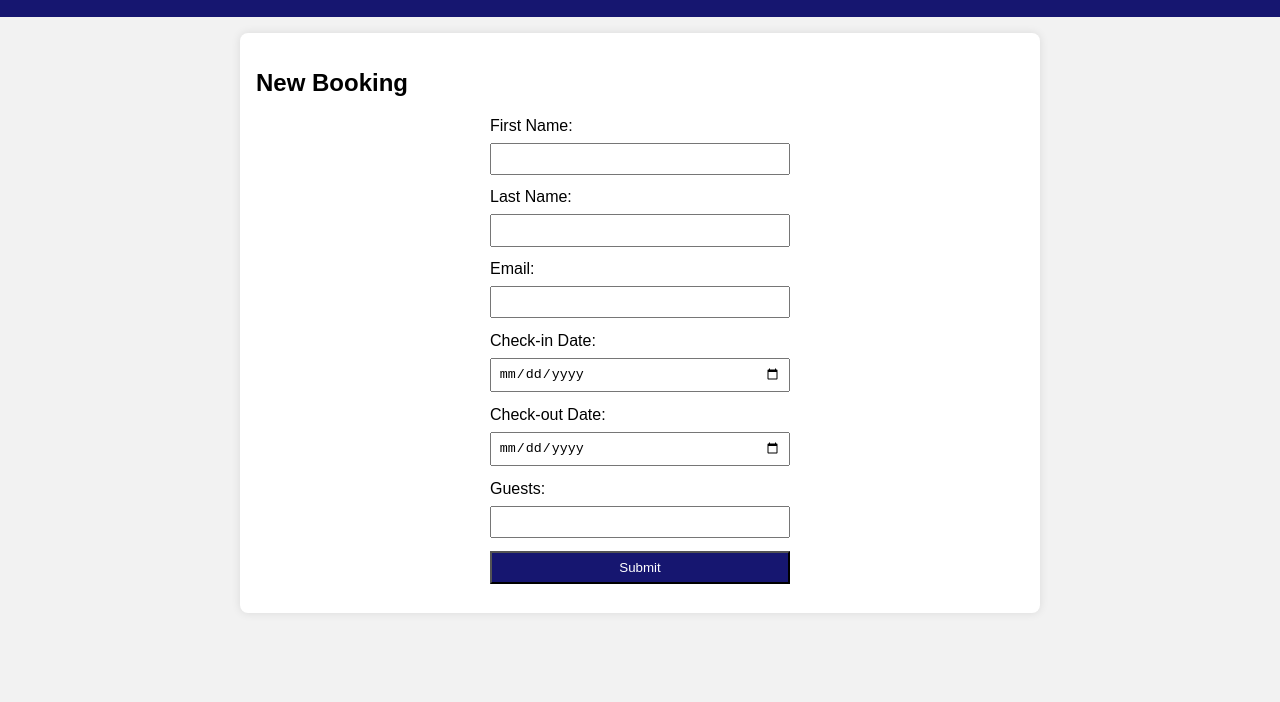
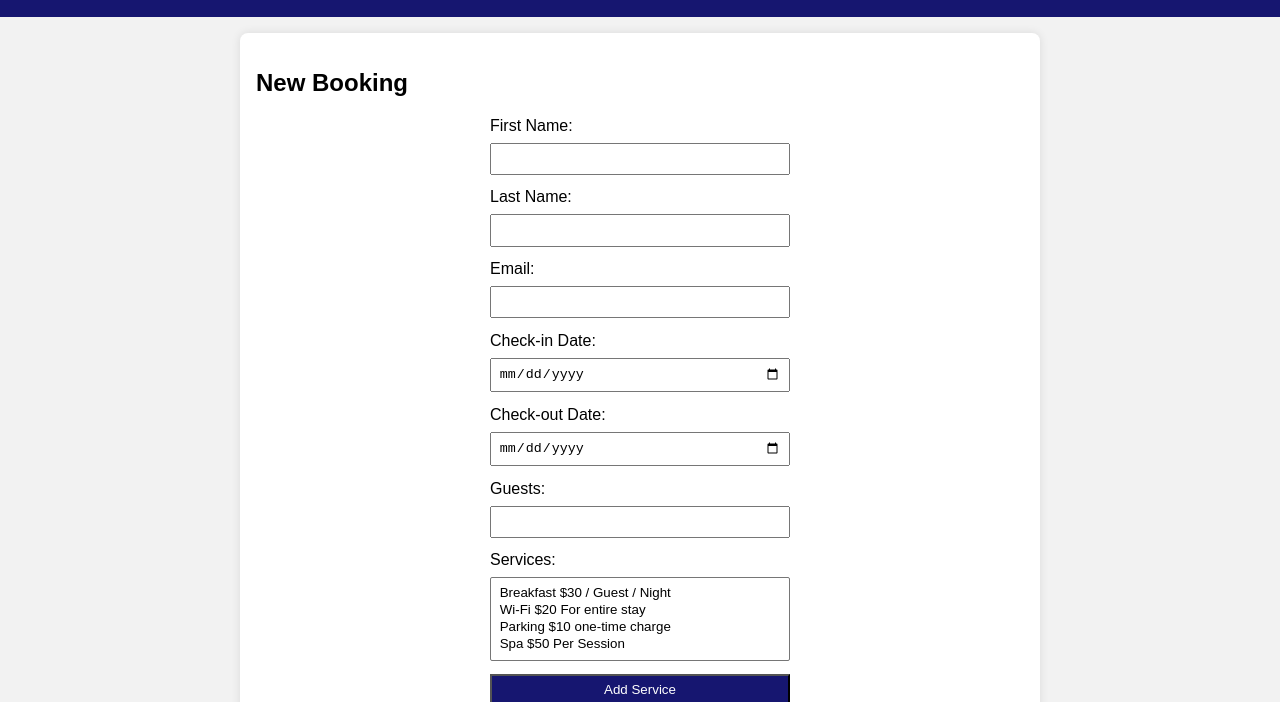
Before and after one commit to Yamini-hari/Hote_Management_SRH_SDP, a plain HTML site: page booking.html in a window 1280 px wide. Shown: the part 95-797 px from the top of the page. Drawn offline with Linux system fonts and the light colour scheme.

Commit message:
services added

```diff
--- a/booking.html
+++ b/booking.html
@@ -98,7 +98,27 @@
 
                 <label for="guests">Guests:</label>
                 <input type="number" id="guests" name="guests" required>
+
+                <label for="Services">Services:</label>
+                <select id="Services" name="Services" multiple>
+                    <option value="breakfast">Breakfast $30 / Guest / Night </option>
+                    <option value="wifi">Wi-Fi $20 For entire stay</option>
+                    <option value="parking">Parking $10 one-time charge</option>
+                    <option value="spa">Spa $50 Per Session</option>
+                </select>
+
+<button type="button" onclick="addService()">Add Service</button>
+
+<div id="selectedServices">
+    <h3>Selected Services:</h3>
+    <ul id="servicesList"></ul>
+</div>
+
                 <button type="submit">Submit</button>
+
+
+
+
             </form>
         </section>
 
@@ -106,19 +126,43 @@
             <h2>Booking Overview</h2>
             <p id="overviewName"></p>
             <p id="overviewDate"></p>
-            <p id="overviewService"></p>
+            <p id="overviewServices"></p>
             <button onclick="confirmBooking()">Confirm Booking</button>
         </section>
+
+
 
     </div>
 
     <script>
-         document.addEventListener('DOMContentLoaded', function () {
-        // Set the min attribute for check-in date to the current date
-        const currentDate = new Date().toISOString().split('T')[0];
-        document.getElementById('checkInDate').min = currentDate;
+   function addService() {
+    // Get the selected services from the dropdown
+    const servicesDropdown = document.getElementById('Services');
+    const selectedServices = [...servicesDropdown.selectedOptions].map(option => option.value);
+
+    // Display the selected services
+    const servicesList = document.getElementById('servicesList');
+
+    // Clear the existing list
+    servicesList.innerHTML = '';
+
+    // Add the selected services to the list
+    selectedServices.forEach(Service => {
+        const listItem = document.createElement('li');
+        listItem.textContent = Service;
+        servicesList.appendChild(listItem);
     });
 
+    // Log selected services to console for debugging
+    console.log('Selected Services:', selectedServices);
+
+    // Clear the selected options in the dropdown
+    selectedServices.forEach(Service => {
+        // Remove the selected options from the dropdown
+        const optionToRemove = servicesDropdown.querySelector(`[value="${Service}"]`);
+        optionToRemove.selected = false;
+    });
+}
     function setCheckoutMin() {
         // Set the min attribute for check-out date based on check-in date
         const checkInDate = document.getElementById('checkInDate').value;
@@ -136,6 +180,13 @@
     const checkOutDate = document.getElementById('checkOutDate').value;
     const guests = document.getElementById('guests').value;
 
+    // Get selected services
+    const servicesDropdown = document.getElementById('Services');
+    const selectedServices = [...servicesDropdown.selectedOptions].map(option => option.value);
+
+    // Log selected services to console for debugging
+    console.log('Selected Services:', selectedServices);
+
     // Validate check-out date
     if (checkOutDate <= checkInDate) {
         alert('Check-out date must be greater than the check-in date.');
@@ -147,32 +198,36 @@
         return;
     }
 
-
     // Calculate total nights
     const oneDay = 24 * 60 * 60 * 1000; // hours*minutes*seconds*milliseconds
     const totalNights = Math.round(Math.abs((new Date(checkOutDate) - new Date(checkInDate)) / oneDay));
 
-        // Store user details and total nights in session storage
-        sessionStorage.setItem('userDetails', JSON.stringify({
+    // Store user details, total nights, and services in session storage
+    const userDetails = {
         firstName,
         lastName,
         email,
         checkInDate,
         checkOutDate,
         guests,
-            totalNights
+        totalNights,
+        Services: selectedServices
+    };
 
-        }));
+    sessionStorage.setItem('userDetails', JSON.stringify(userDetails));
 
     // Redirect to room_details.html
     window.location.replace('room_details.html');
+}
+    function confirmBooking() {
+        // Add logic here to submit the booking details to your server/database
+        alert('Booking confirmed! Data submitted.');
     }
 
     function goToHomePage() {
         // Redirect to the desired home page
         window.location.href = 'hotel.html';
     }
-
     </script>
 </body>
 </html>
```
Also changed, not shown: booking_overview.html (+14 -1 lines). Lines whose indentation alone changed are shown as unchanged.
